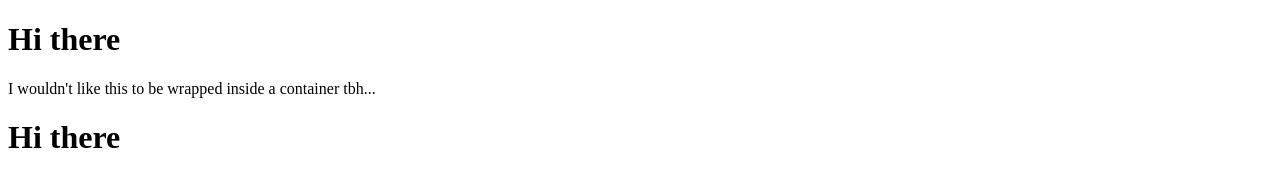
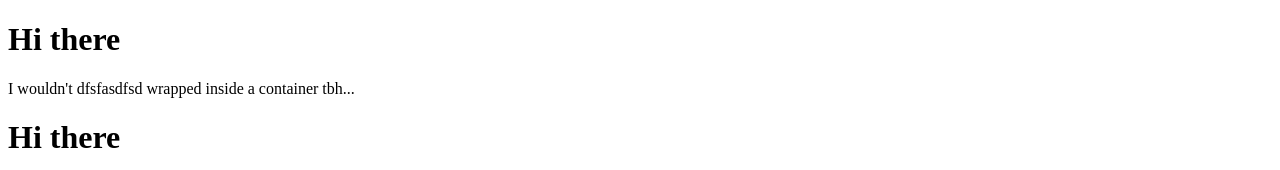
Before and after one commit to alpalma95/gitTest, a plain HTML site: page index.html in a window 1280 px wide. Shown: the top 170 px of the page. Drawn offline with Linux system fonts and the light colour scheme.

Commit message:
removed some text

```diff
--- a/index.html
+++ b/index.html
@@ -8,7 +8,7 @@
   </head>
   <body>
     <h1>Hi there</h1>
-    <p>I wouldn't like this to be wrapped inside a container tbh...</p>
+    <p>I wouldn't dfsfasdfsd wrapped inside a container tbh...</p>
     <div class="container">
       <h1>Hi there</h1>
       <p>Alright so I'm putting this inside a container as well</p>
```
